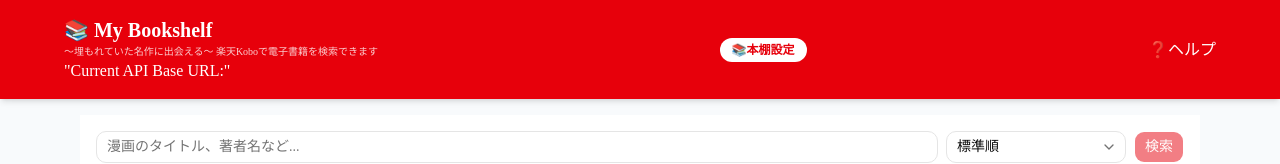
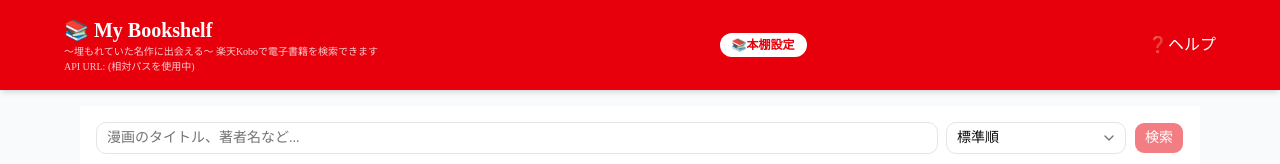
Before and after one commit to rascal999-sudo/my-manga-app, a Next.js app: page / in a window 1280 px wide. Shown: the top 164 px of the page. Built offline with nearby package versions, Linux system fonts and the light colour scheme.

Commit message:
fix:AppUrlFix

```diff
--- a/src/app/page.tsx
+++ b/src/app/page.tsx
@@ -15,21 +15,14 @@
 
 // 💡 スマホアプリ（Capacitor）かWeb（Vercel）かを判定して、APIのベースURLを返す関数
 const getApiBaseUrl = () => {
-
-// 1. 開発環境での強制シミュレーション判定
-  if (process.env.NEXT_PUBLIC_FORCE_MOBILE_MODE === 'true') {
-    // 判定結果を確認するためのログ（開発中のみ表示）
+  // 環境変数にVercelのURLが設定されていればそれを優先
+  // Capacitorアプリ内からはこれが絶対URLとして使われます
+  if (process.env.NEXT_PUBLIC_VERCEL_APPURL) {
     return process.env.NEXT_PUBLIC_VERCEL_APPURL;
   }
 
-  if (typeof window !== 'undefined') {
-    // 完全にスタンドアロンのスマホアプリ（capacitor://）やローカルテスト時
-    if (window.location.origin.startsWith('capacitor://') || window.location.origin.includes('localhost:')) {
-      // ⚠️ ここをご自身のVercel本番環境のドメインに書き換えてください
-      return process.env.NEXT_PUBLIC_VERCEL_APPURL;
-    }
-  }
-  return ''; // VercelのWeb上（自身）で動いている時は相対パスにする
+  // Webブラウザで動いている場合は相対パス（空文字）でOK
+  return '';
 };
 
 export default function HomePage() {
@@ -133,7 +126,9 @@
           <div className="cursor-pointer" onClick={() => setMode('SHELF')}>
             <h1 className="text-xl font-bold">📚 My Bookshelf</h1>
             <p className="text-[10px] opacity-80">～埋もれていた名作に出会える～ 楽天Koboで電子書籍を検索できます</p>
-      "Current API Base URL:"{getApiBaseUrl()}
+<p className="text-[10px] opacity-80">
+  API URL: {getApiBaseUrl() || "(相対パスを使用中)"}
+</p>
 
           </div>
           <Link href="/shelf" className="text-xs font-bold bg-white text-red-600 px-3 py-1 rounded-full hover:bg-slate-100">
```
